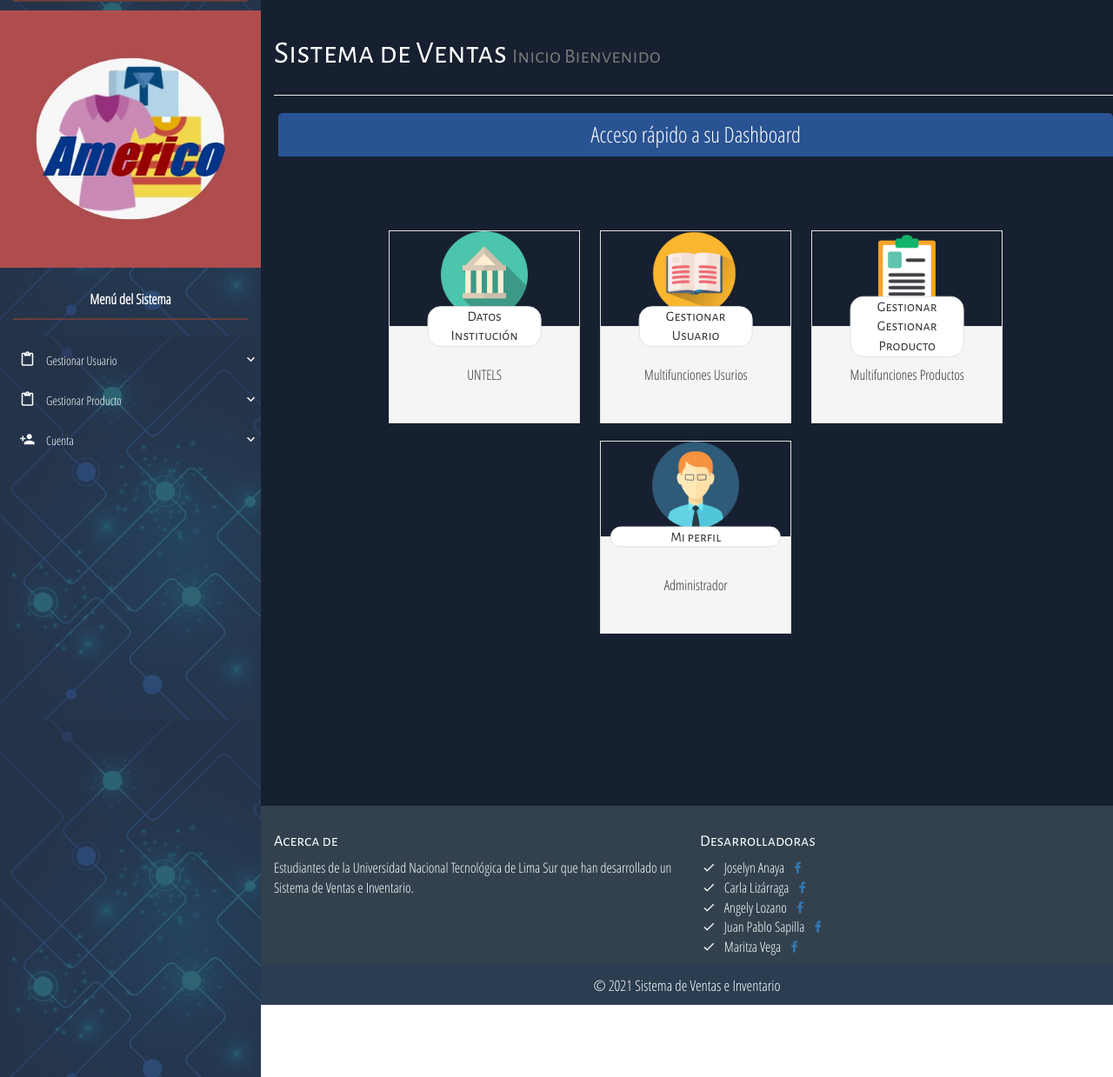
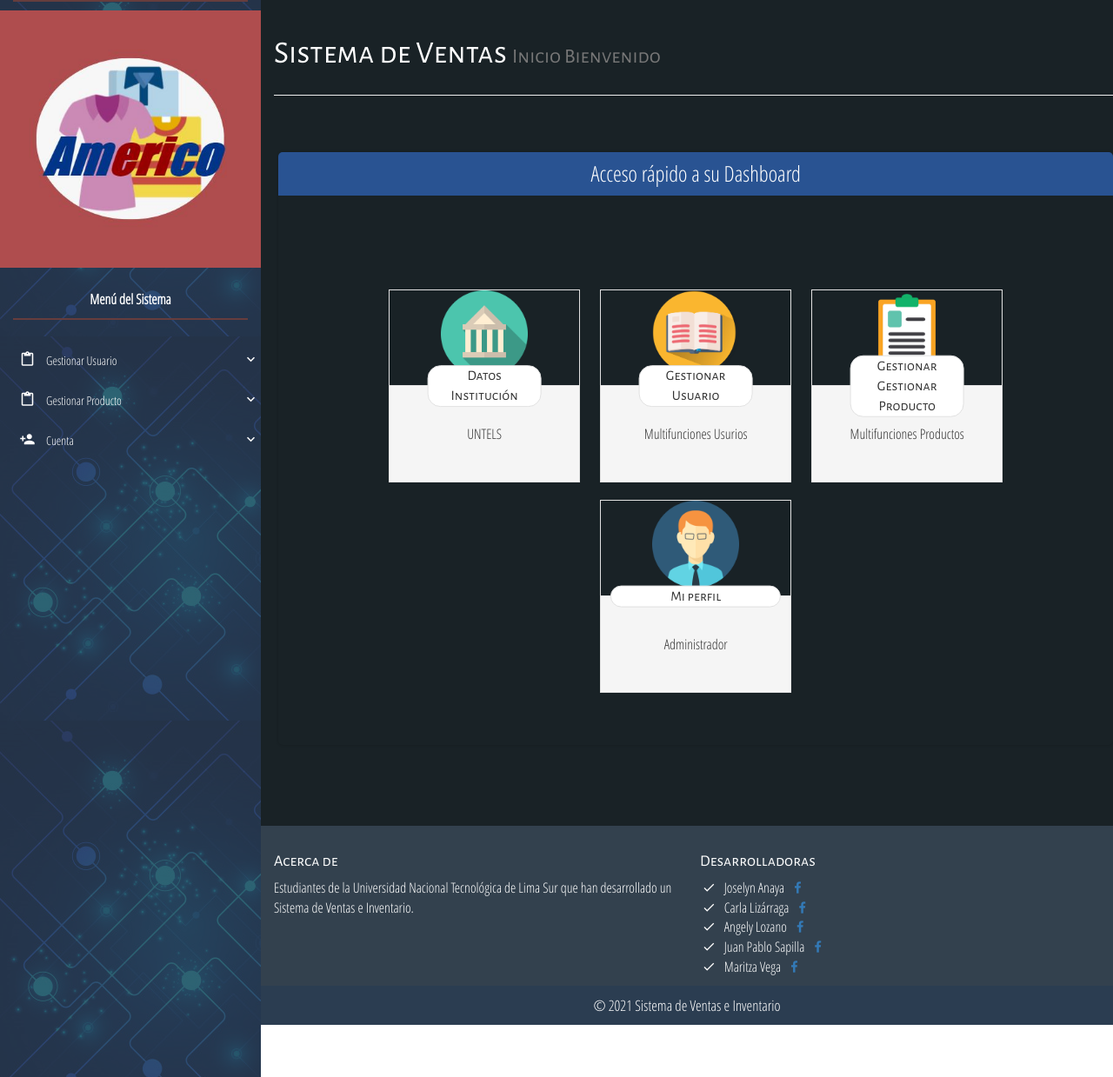
Before and after one commit to MaritzaVega/ProyectoGestion, a PHP site: page /vista/HomeAdministrador.php in a window 1280 px wide. Shown: the part 55-1294 px from the top of the page at 87% size. Run offline with PHP 8.4, Linux system fonts and the light colour scheme; the visitor is signed in with stand-in values (Sample User, id 1); some libraries are stand-ins or nearby versions; some web fonts are replaced.

Commit message:
Cambios Marle 21:33

```diff
--- a/ProyectoAmerico/vista/HomeAdministrador.php
+++ b/ProyectoAmerico/vista/HomeAdministrador.php
@@ -1,7 +1,7 @@
 <?php
 include "SuperiorA.php"
 ?>
-<div style="background-color: #172030;">
+<div style="background-color: #192226;">
         <div class="container">
 
             <div class="page-header">
@@ -10,10 +10,11 @@ include "SuperiorA.php"
               <h1 style="color: blue">
             </div>
         </div>
-
+    <br>
+    <br>
     <div class="container-flat-form" style="align-content: center; margin: 0px 0px 0px 20px; ">
         <div class="title-flat-form title-flat-blue"> Acceso rápido a su Dashboard <br></div>
-
+        <br>
         <section class="full-reset text-center" style="padding: 25px 0px;">
             <article class="tile">
                 <div class="tile-icon full-reset" ><a href="institucionA.php"><img src="../assets/img/institution.png" alt="user" class="img-responsive center-box" style="max-width: 100px;"></a></div>
@@ -31,7 +32,6 @@ include "SuperiorA.php"
                 <div class="tile-num full-reset" style="font-size: 16px;">Multifunciones Productos</div>
             </article>
 
-
             <article class="tile">
                 <div class="tile-icon full-reset"><a href="profileU.php"><img src="../assets/img/user02.png" alt="user" class="img-responsive center-box" style="max-width: 100px;"></a></div>
                 <div class="tile-name all-tittles" style="width: 90%;">Mi perfil</div>
--- a/ProyectoAmerico/vista/Inferior.php
+++ b/ProyectoAmerico/vista/Inferior.php
@@ -1,5 +1,3 @@
-        <br>
-        <br>
         <br>
         <footer class="footer" >
         <div class="container-fluid">
```
Also changed, not shown: ProyectoAmerico/vista/HomeVendedor.php (+4 -7 lines).
